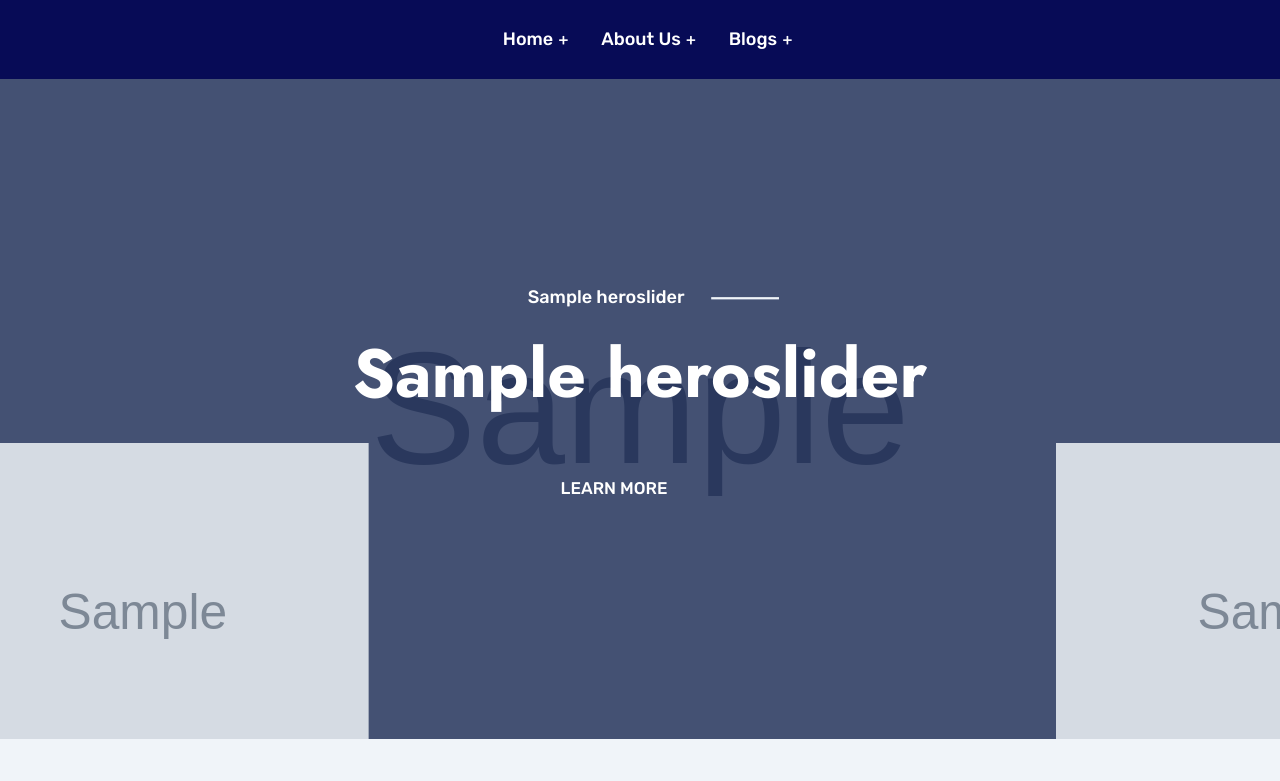
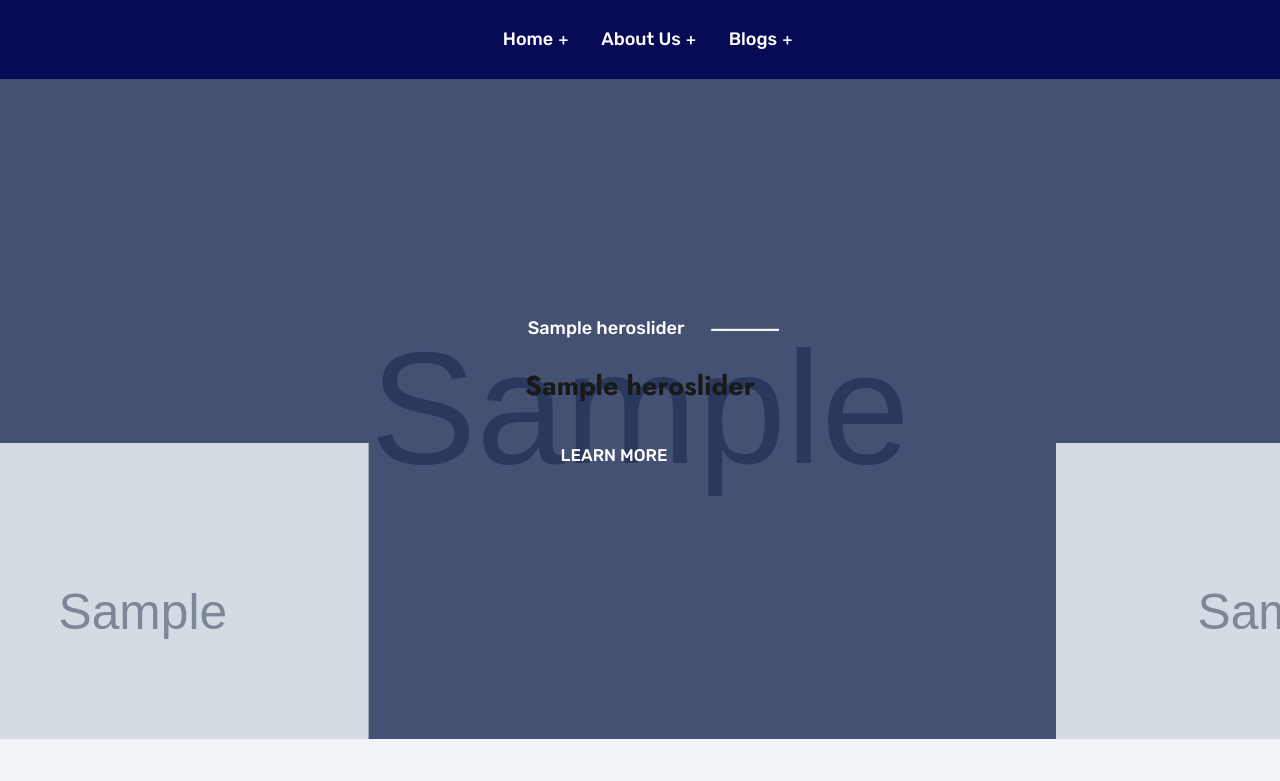
Before and after one commit to tawhidii/www.samsikt.no, a Django app: page / in a window 1280 px wide. Shown: the part 130-911 px from the top of the page. Run offline with Django 3.2, Linux system fonts and the light colour scheme; tables that the repository leaves empty hold one stand-in row (values such as "Sample post"); grey boxes marked "Sample" are stand-in pictures; some web fonts are replaced.

Commit message:
:recycle: Updated home.html file

```diff
--- a/home/templates/home/home.html
+++ b/home/templates/home/home.html
@@ -8,8 +8,8 @@
                         <div class="row">
                             <div class="col-lg-12">
                                 <div class="slider-content text-center">
-                                    <h5 class="sub-title animated">{{ hero_slider.sub_title }}</h5>
-                                    <h2 class="animated">{{ hero_slider.main_title }}</h2>
+                                    <h3 class="sub-title">{{ hero_slider.sub_title }}</h3>
+                                    <h4 class="animated">{{ hero_slider.main_title }}</h4>
                                     <a href="{% url 'about-us' %}" class="grap-btn to_top animated"> LEARN MORE<i class="nss-long-arrow-alt-right2"></i></a>
                                 </div>
                             </div>
```
